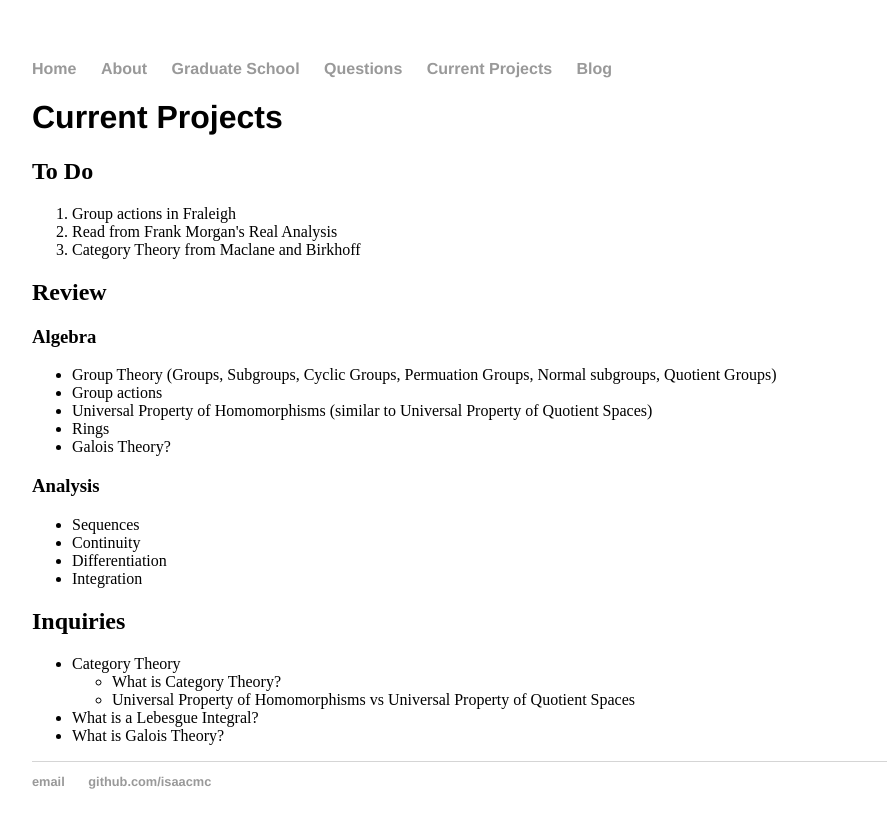
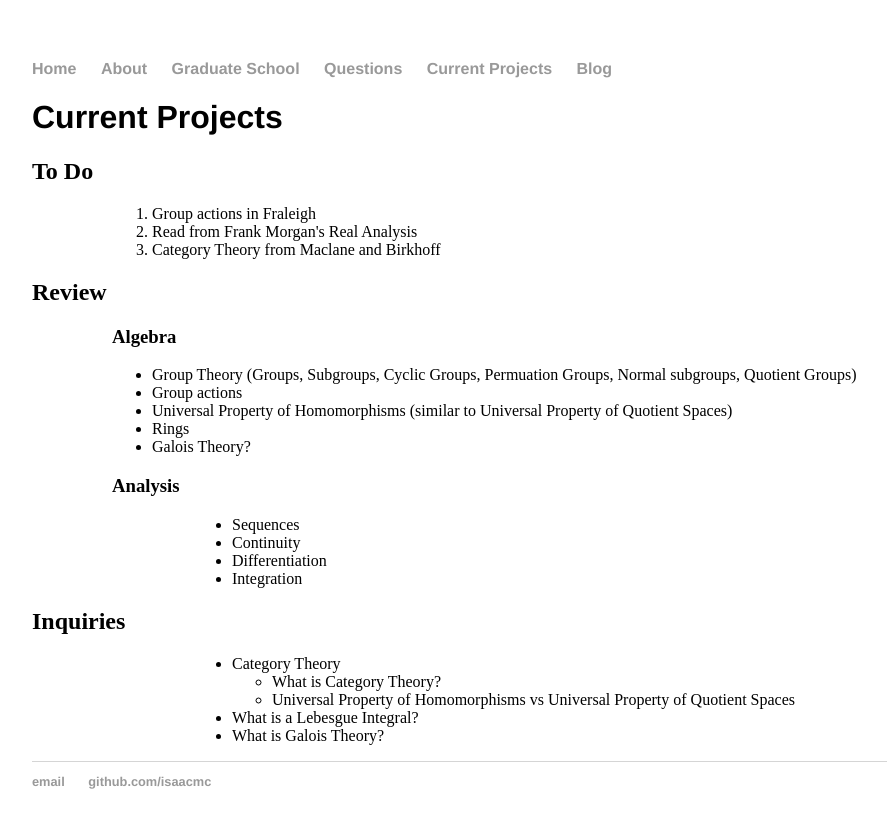
Before and after one commit to isundberg/isaacmc.github.io, a Jekyll site: the page built from projects/index.html, in a window 1280 px wide. Shown: the top 828 px of the page, without its empty margins (160-1047 px from the left). Built offline with Jekyll 4.4.1, drawn with Linux system fonts in a browser that asks for light colours.

Commit message:
Update main.css

```diff
--- a/css/main.css
+++ b/css/main.css
@@ -42,6 +42,6 @@ ul.posts li {
     list-style: none;
 }
 
-.project {
+#project {
     margin-left: 5em;
 }
```
